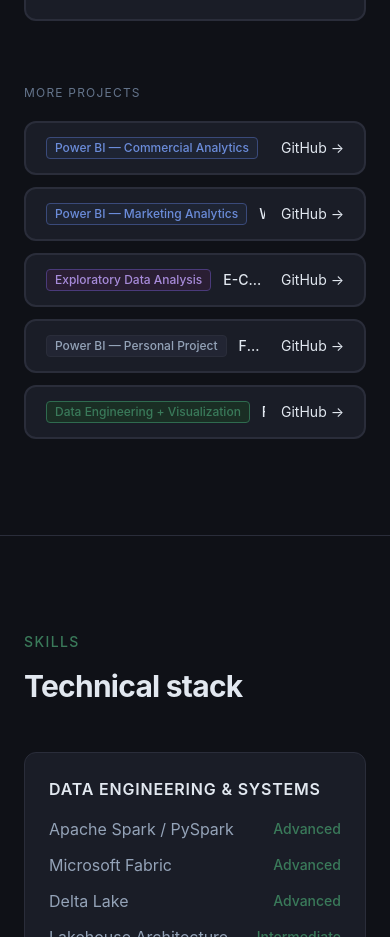
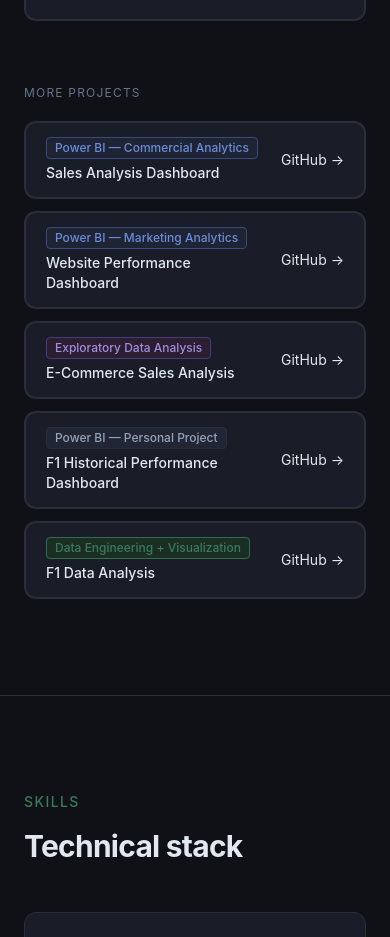
Before and after one commit to joacoferrer00/my-portfolio, a React (Vite) app: page / in a window 390 px wide. Shown: the part 4500-5437 px from the top of the page. Built offline with nearby package versions, Linux system fonts and the light colour scheme.

Commit message:
Fix mobile: stack badge and title vertically on small screens

```diff
--- a/src/components/ProjectCard.jsx
+++ b/src/components/ProjectCard.jsx
@@ -19,11 +19,11 @@
         className="cursor-pointer bg-[#1a1d27] border-2 border-[#2a2d3a] rounded-xl overflow-hidden hover:border-[#3A7A5A] hover:scale-[1.01] transition-all duration-300"
       >
         <div className="flex items-center justify-between gap-4 px-5 py-3.5">
-          <div className="flex items-center gap-3 min-w-0">
-            <span className={`shrink-0 text-xs font-medium px-2 py-0.5 rounded border ${typeClass}`}>
+          <div className="flex flex-col sm:flex-row sm:items-center gap-1 sm:gap-3 min-w-0 flex-1">
+            <span className={`self-start shrink-0 text-xs font-medium px-2 py-0.5 rounded border ${typeClass}`}>
               {project.type}
             </span>
-            <h3 className="text-[#e2e8f0] font-medium text-sm truncate">{project.title}</h3>
+            <h3 className="text-[#e2e8f0] font-medium text-sm">{project.title}</h3>
           </div>
           <a
             href={project.repo}
```
